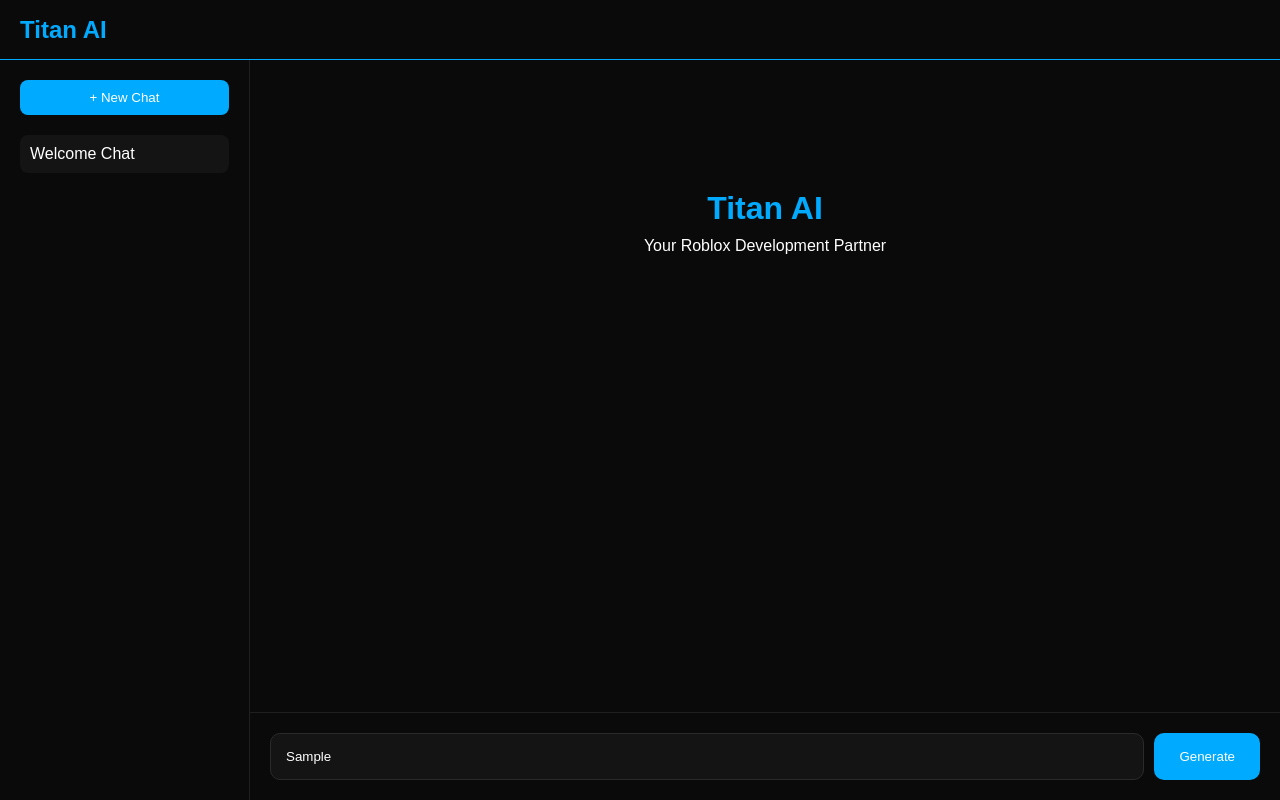
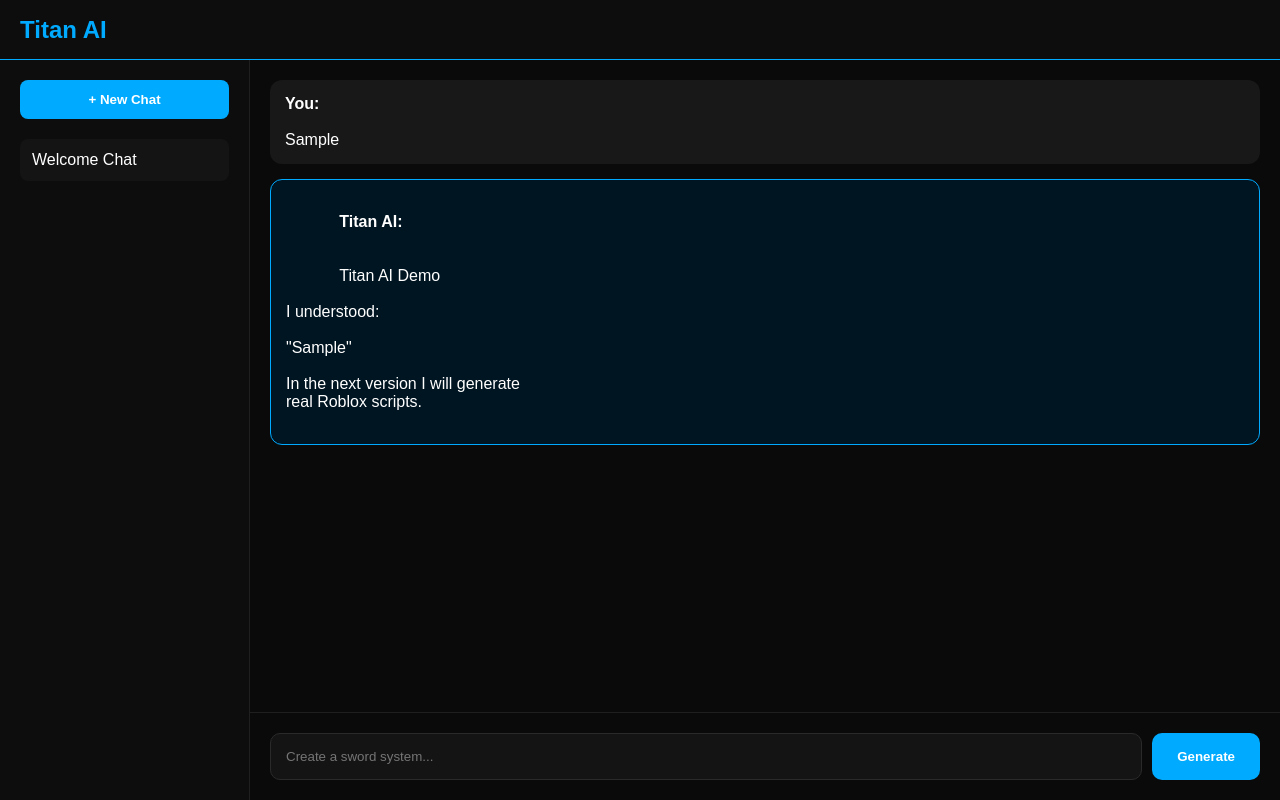
Before and after one commit to TitanAIStudio/TitanAI, a plain HTML site: page index.html in a window 1280 px wide. Both pictures are taken after typing "Sample" into the empty fields and a click on the button "Generate". Drawn offline with Linux system fonts and the light colour scheme.

Commit message:
Update index.html

```diff
--- a/index.html
+++ b/index.html
@@ -1,22 +1,24 @@
 <!DOCTYPE html>
-<html>
+<html lang="en">
 <head>
 <meta charset="UTF-8">
 <meta name="viewport" content="width=device-width, initial-scale=1.0">
 <title>Titan AI</title>
 
 <style>
+
 *{
     margin:0;
     padding:0;
     box-sizing:border-box;
-    font-family:Arial,sans-serif;
+    font-family:Arial, sans-serif;
 }
 
 body{
     background:#0a0a0a;
     color:white;
     height:100vh;
+    overflow:hidden;
 }
 
 .header{
@@ -25,6 +27,7 @@ body{
     display:flex;
     align-items:center;
     padding-left:20px;
+    background:#0d0d0d;
 }
 
 .logo{
@@ -42,6 +45,7 @@ body{
     width:250px;
     border-right:1px solid #1f1f1f;
     padding:20px;
+    background:#0d0d0d;
 }
 
 .new-chat{
@@ -49,9 +53,10 @@ body{
     background:#00aaff;
     color:white;
     border:none;
-    padding:10px;
+    padding:12px;
     border-radius:8px;
     cursor:pointer;
+    font-weight:bold;
 }
 
 .chat-list{
@@ -59,7 +64,7 @@ body{
 }
 
 .chat-item{
-    padding:10px;
+    padding:12px;
     background:#141414;
     border-radius:8px;
     margin-bottom:10px;
@@ -73,7 +78,8 @@ body{
 
 .messages{
     flex:1;
-    padding:30px;
+    overflow-y:auto;
+    padding:20px;
 }
 
 .welcome{
@@ -86,6 +92,22 @@ body{
     margin-bottom:10px;
 }
 
+.user-message{
+    background:#181818;
+    padding:15px;
+    border-radius:12px;
+    margin-bottom:15px;
+}
+
+.ai-message{
+    background:#001522;
+    border:1px solid #00aaff;
+    padding:15px;
+    border-radius:12px;
+    margin-bottom:15px;
+    white-space:pre-wrap;
+}
+
 .input-area{
     padding:20px;
     border-top:1px solid #1f1f1f;
@@ -93,26 +115,32 @@ body{
     gap:10px;
 }
 
-input{
+#prompt{
     flex:1;
     background:#141414;
     border:1px solid #2a2a2a;
     color:white;
     padding:15px;
     border-radius:10px;
+    outline:none;
 }
 
-button.generate{
+.generate{
     background:#00aaff;
     color:white;
     border:none;
     padding:15px 25px;
     border-radius:10px;
     cursor:pointer;
+    font-weight:bold;
 }
+
+.generate:hover{
+    opacity:0.9;
+}
+
 </style>
 </head>
-
 <body>
 
 <div class="header">
@@ -122,36 +150,159 @@ button.generate{
 <div class="container">
 
     <div class="sidebar">
-        <button class="new-chat">+ New Chat</button>
+
+        <button class="new-chat">
+            + New Chat
+        </button>
 
         <div class="chat-list">
-            <div class="chat-item">Welcome Chat</div>
+            <div class="chat-item">
+                Welcome Chat
+            </div>
         </div>
+
     </div>
 
     <div class="main">
 
-        <div class="messages">
+        <div class="messages" id="messages">
+
             <div class="welcome">
                 <h1>Titan AI</h1>
                 <p>Your Roblox Development Partner</p>
             </div>
+
         </div>
 
         <div class="input-area">
+
             <input
+                id="prompt"
                 type="text"
                 placeholder="Create a sword system..."
             >
 
-            <button class="generate">
+            <button
+                class="generate"
+                onclick="generateResponse()"
+            >
                 Generate
             </button>
+
         </div>
 
     </div>
 
 </div>
 
+<script>
+
+function generateResponse(){
+
+    const prompt =
+        document.getElementById("prompt").value.trim();
+
+    if(prompt === ""){
+        return;
+    }
+
+    const messages =
+        document.getElementById("messages");
+
+    const welcome =
+        document.querySelector(".welcome");
+
+    if(welcome){
+        welcome.remove();
+    }
+
+    messages.innerHTML += `
+        <div class="user-message">
+            <b>You:</b><br><br>
+            ${prompt}
+        </div>
+    `;
+
+    let response = "";
+
+    const text = prompt.toLowerCase();
+
+    if(text.includes("sword")){
+
+        response =
+`local Tool = Instance.new("Tool")
+Tool.Name = "Sword"
+
+local Damage = 25
+
+print("Sword Created")`;
+
+    }
+
+    else if(text.includes("leaderboard")){
+
+        response =
+`game.Players.PlayerAdded:Connect(function(player)
+
+    local leaderstats = Instance.new("Folder")
+    leaderstats.Name = "leaderstats"
+    leaderstats.Parent = player
+
+    local Coins = Instance.new("IntValue")
+    Coins.Name = "Coins"
+    Coins.Parent = leaderstats
+
+end)`;
+
+    }
+
+    else if(text.includes("part")){
+
+        response =
+`local part = Instance.new("Part")
+part.Size = Vector3.new(10,1,10)
+part.Parent = workspace`;
+
+    }
+
+    else{
+
+        response =
+`Titan AI Demo
+
+I understood:
+
+"${prompt}"
+
+In the next version I will generate
+real Roblox scripts.`;
+
+    }
+
+    messages.innerHTML += `
+        <div class="ai-message">
+            <b>Titan AI:</b><br><br>
+            ${response}
+        </div>
+    `;
+
+    document.getElementById("prompt").value = "";
+
+    messages.scrollTop =
+        messages.scrollHeight;
+
+}
+
+document.getElementById("prompt")
+.addEventListener("keydown", function(event){
+
+    if(event.key === "Enter"){
+        generateResponse();
+    }
+
+});
+
+</script>
+
 </body>
 </html>
```
